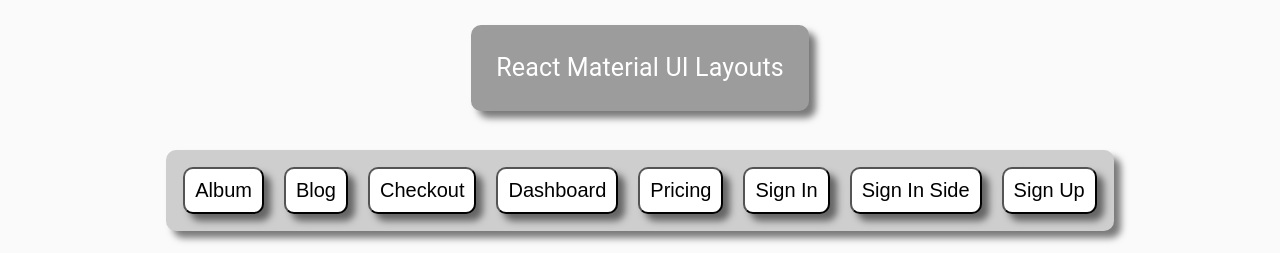
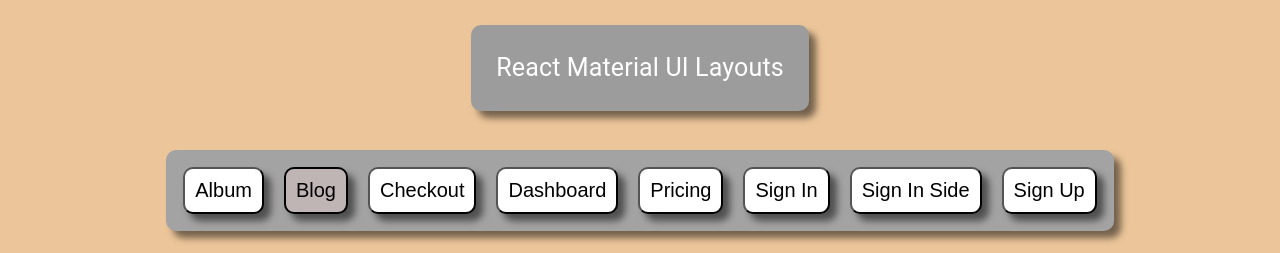
Before and after one commit to walterlee7/react-material-ui-project, a React (Create React App) app: page / in a window 1280 px wide. Both pictures are taken after a click on the button "Blog". Shown: the top 253 px of the page. Built offline with nearby package versions, Linux system fonts and the light colour scheme.

Commit message:
css update

```diff
--- a/src/components/Album.js
+++ b/src/components/Album.js
@@ -26,6 +26,11 @@
     );
 }
 const useStyles = makeStyles(theme => ({
+    '@global': {
+        body: {
+            backgroundColor: 'rgb(121, 168, 214)'
+        },
+    },
     icon: {
         marginRight: theme.spacing(2),
     },
--- a/src/components/App.css
+++ b/src/components/App.css
@@ -1,5 +1,5 @@
 body {
-    background-color: rgb(216, 217, 218);
+    background-color: rgb(216, 218, 217);
 }
 
 .layouts {
@@ -19,7 +19,7 @@
 
 .button-layouts {
     display: inline-block;
-    background-color: rgb(206, 206, 206);
+    background-color: rgb(163, 163, 163);
     padding: 0.5em;
     margin: 1em;
     border-radius: 10px;
@@ -35,6 +35,12 @@
     box-shadow: rgba(0, 0, 0, 0.514) 7px 7px 7px;
 }
 
+#ui-button:focus {
+    background-color:rgb(192, 181, 181);
+    border: 2px solid black;
+    outline: 0;
+}
+
 .layout {
     display: inline-block;
     padding: 0.5em;
--- a/src/components/Blog.js
+++ b/src/components/Blog.js
@@ -32,6 +32,11 @@
 }
 
 const useStyles = makeStyles(theme => ({
+    '@global': {
+        body: {
+            backgroundColor: 'rgb(236, 198, 154)'
+        },
+    },
     toolbar: {
         borderBottom: `1px solid ${theme.palette.divider}`,
     },
--- a/src/components/Checkout.js
+++ b/src/components/Checkout.js
@@ -27,6 +27,11 @@
 }
 
 const useStyles = makeStyles(theme => ({
+    '@global': {
+        body: {
+            backgroundColor: 'rgb(0, 0, 0)'
+        },
+    },
     appBar: {
         position: 'relative',
     },
--- a/src/components/Dashboard.js
+++ b/src/components/Dashboard.js
@@ -37,6 +37,11 @@
 const drawerWidth = 240;
 
 const useStyles = makeStyles(theme => ({
+    '@global': {
+        body: {
+            backgroundColor: 'lightgreen'
+        },
+    },
     root: {
         display: 'flex',
     },
--- a/src/components/Display.js
+++ b/src/components/Display.js
@@ -12,8 +12,10 @@
 class Display extends React.Component {
 
     handleClick(num) {
-        console.log('click');
-        if (num === 1) {
+        if (num === 0) {
+            ReactDOM.render(window.location.reload(), document.getElementById('top-title'));
+        }
+        else if (num === 1) {
             ReactDOM.render(<Album />, document.getElementById('layout-here'));
         }
         else if (num === 2) {
@@ -40,13 +42,12 @@
         else {
             alert('Layout Error');
         }
-
     }
 
     render() {
         return (
             <div className="layouts" >
-                <div className="top-title">React Material UI Layouts</div>
+                <div className="top-title" onClick={() => this.handleClick(0)}>React Material UI Layouts</div>
                 <div>
                     <div className="button-layouts">
                         <button id="ui-button" onClick={() => this.handleClick(1)}>Album</button>
--- a/src/components/SignIn.js
+++ b/src/components/SignIn.js
@@ -30,7 +30,7 @@
 const useStyles = makeStyles(theme => ({
     '@global': {
         body: {
-            backgroundColor: theme.palette.common.white,
+            backgroundColor: 'rgb(167, 154, 243)'
         },
     },
     paper: {
--- a/src/components/SignInSide.js
+++ b/src/components/SignInSide.js
@@ -26,6 +26,11 @@
 }
 
 const useStyles = makeStyles(theme => ({
+    '@global': {
+        body: {
+            backgroundColor: 'lightblue'
+        },
+    },
   root: {
     height: '100vh',
     marginLeft: '0.1em',
--- a/src/components/SignUp.js
+++ b/src/components/SignUp.js
@@ -28,7 +28,7 @@
 const useStyles = makeStyles(theme => ({
     '@global': {
         body: {
-            backgroundColor: theme.palette.common.white,
+            backgroundColor: 'rgb(79, 115, 235)',
         },
     },
     paper: {
```
Lines whose indentation alone changed are shown as unchanged.
